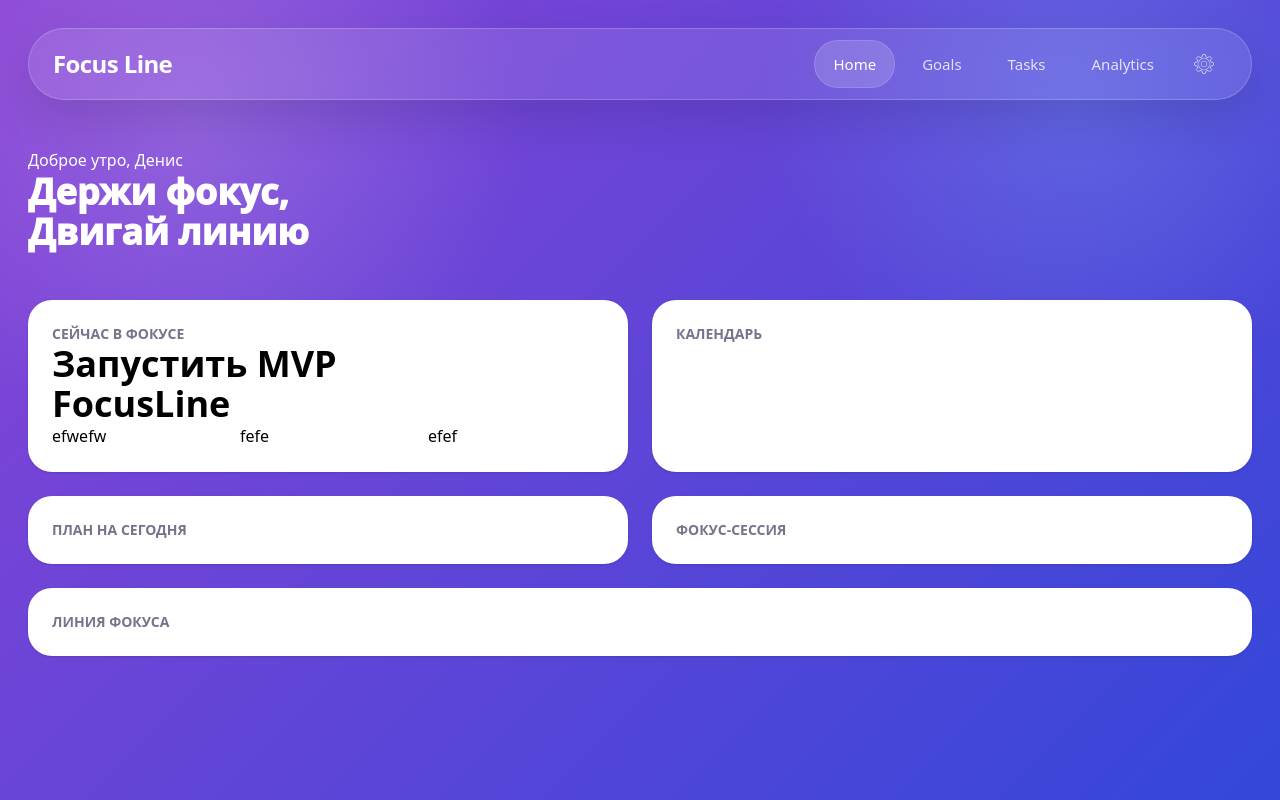
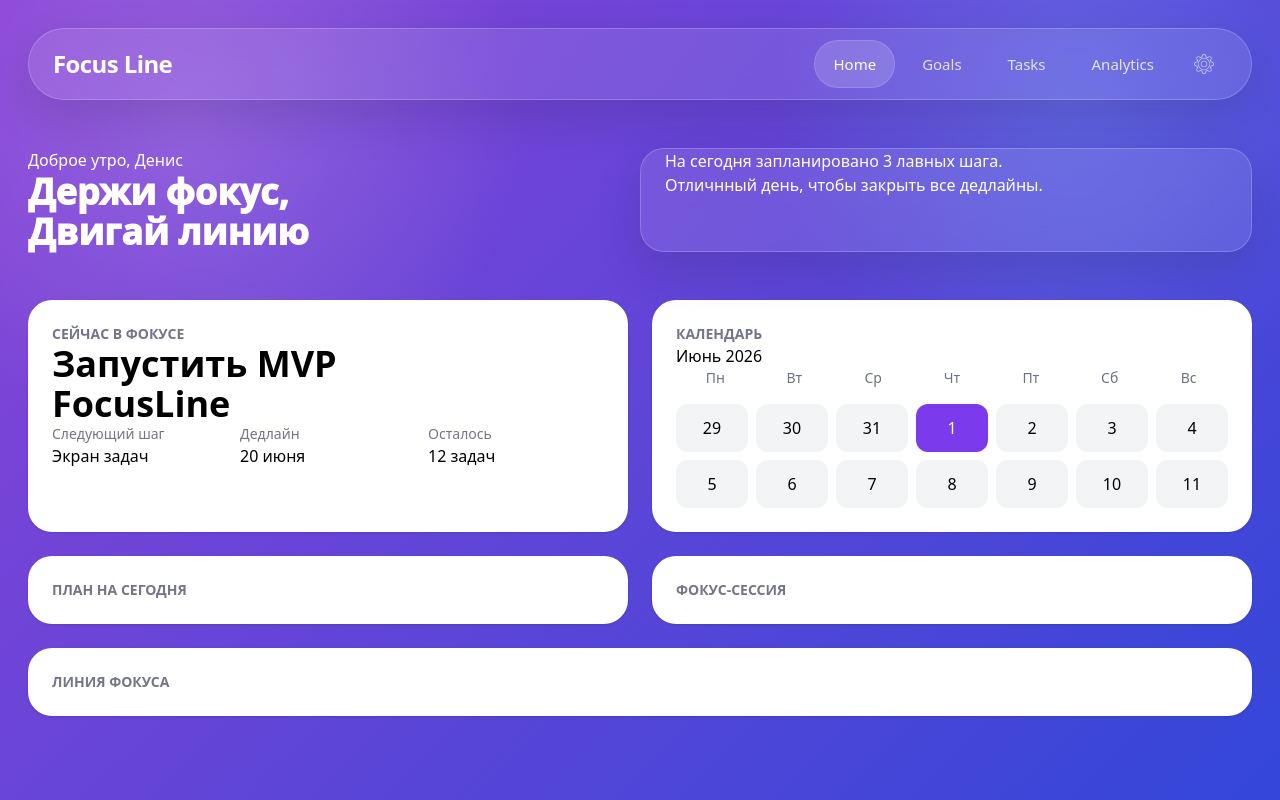
Before and after one commit to ziomo00/myReactProject, a React (Vite) app: page / in a window 1280 px wide. Built offline with nearby package versions, Linux system fonts and the light colour scheme.

Commit message:
Добавлен календарь

```diff
--- a/src/App.tsx
+++ b/src/App.tsx
@@ -1,5 +1,5 @@
-
 import Navbar from "./components/Navbar";
+import Calendar from "./components/Calendar";
 
 const pageBackground = {
   background:
@@ -8,7 +8,6 @@
 
 function App() {
 
-
   return (
   <main
       className="min-h-screen px-7 py-7 text-white"
@@ -16,7 +15,7 @@
     >
       <Navbar />
 
-      <section className="mx-auto max-w-7xl py-12">
+      <section className="mx-auto max-w-7xl py-12 grid grid-cols-2 ">
         <div>
           <p>Доброе утро, Денис</p>
           <h1 className="text-4xl font-[1000]">
@@ -24,8 +23,9 @@
             Двигай линию</h1>
         </div>
 
-        <div>
-
+        <div className="rounded-3xl border border-white/20 bg-white/10 px-6 shadow-[0_18px_45px_rgba(23,23,38,0.14)] backdrop-blur-[18px]">
+            На сегодня запланировано 3 лавных шага.<br/>
+            Отличнный день, чтобы закрыть все дедлайны.
         </div>
       </section>
 
@@ -35,18 +35,21 @@
           <h2 className="text-4xl text-black font-[900]">Запустить MVP<br />FocusLine</h2>
           <div className="grid grid-cols-3 gap-3 text-black">
             <div>
-              efwefw
+              <p className="text-muted text-sm">Следующий шаг</p>
+              Экран задач
             </div>
             <div>
-              fefe
+              <p className="text-muted text-sm">Дедлайн</p>
+              20 июня
             </div>
             <div>
-              efef
+              <p className="text-muted text-sm">Осталось</p>
+              12 задач
             </div>
           </div>
         </div>
-        <div className="p-6 bg-white rounded-3xl shadow text-black">
-          <p className="text-muted text-sm font-bold">КАЛЕНДАРЬ</p>
+        <div>
+          <Calendar/>
         </div>
         <div className="p-6 bg-white rounded-3xl shadow text-black">
           <p className="text-muted text-sm font-bold">ПЛАН НА СЕГОДНЯ</p>
--- /dev/null
+++ b/src/components/Calendar.tsx
@@ -0,0 +1,77 @@
+'import { useState } from "react";'
+
+function Calendar(){
+    const activeDay = 1;
+    const weekDays = [
+      "Пн",
+      "Вт",
+      "Ср",
+      "Чт",
+      "Пт",
+      "Сб",
+     "Вс"
+    ];
+    const days = [
+    29,
+    30,
+    31,
+    1,
+    2,
+    3,
+    4,
+    5,
+    6,
+    7,
+    8,
+    9,
+    10,
+    11
+    ];
+    return (
+
+        <div className="p-6 bg-white rounded-3xl shadow text-black">
+            <p className="text-muted text-sm font-bold">КАЛЕНДАРЬ</p>
+            <h2>Июнь 2026</h2>
+            <div className="grid grid-cols-7 mt6">
+                {weekDays.map(day => (
+                    <div
+                        key={day}
+                        className="
+                        text-center
+                        text-sm
+                        text-gray-500
+                        "
+                    >
+                      {day}
+                    </div>
+                ))}
+            </div>
+            <div className="grid grid-cols-7 gap-2 mt-4">
+                {days.map(day => (
+                <div
+                    key={day}
+                    className={`
+                    h-12
+                    rounded-xl
+                    flex
+                    items-center
+                    justify-center
+                    cursor-pointer
+                    transition
+
+                    ${
+                    day === activeDay
+                    ? "bg-violet-600 text-white"
+                    : "bg-gray-100"
+                    }
+                `}
+                >
+                {day}
+                </div>
+                ))}
+            </div>
+        </div>
+    )
+}
+
+export default Calendar;
```
